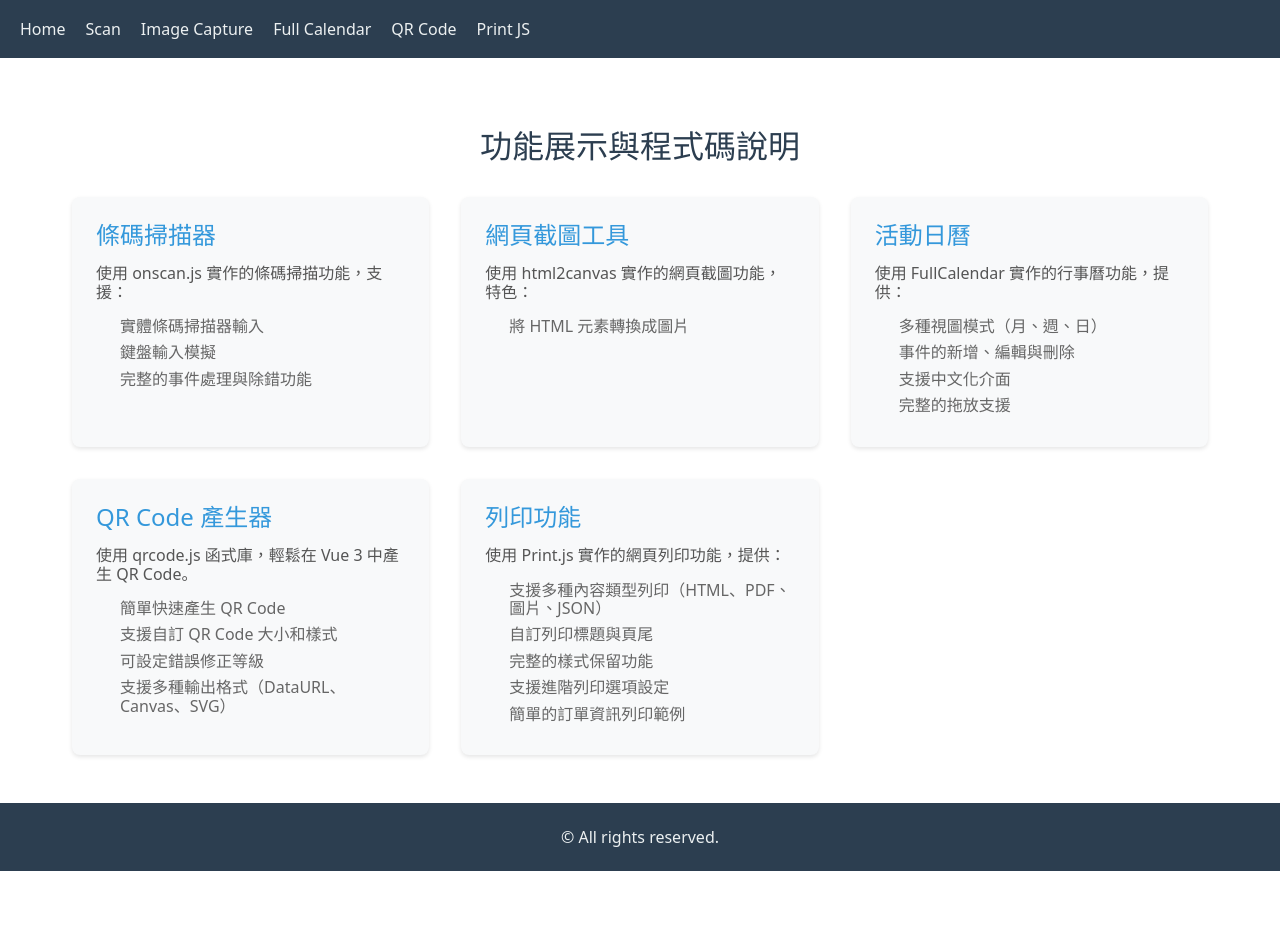
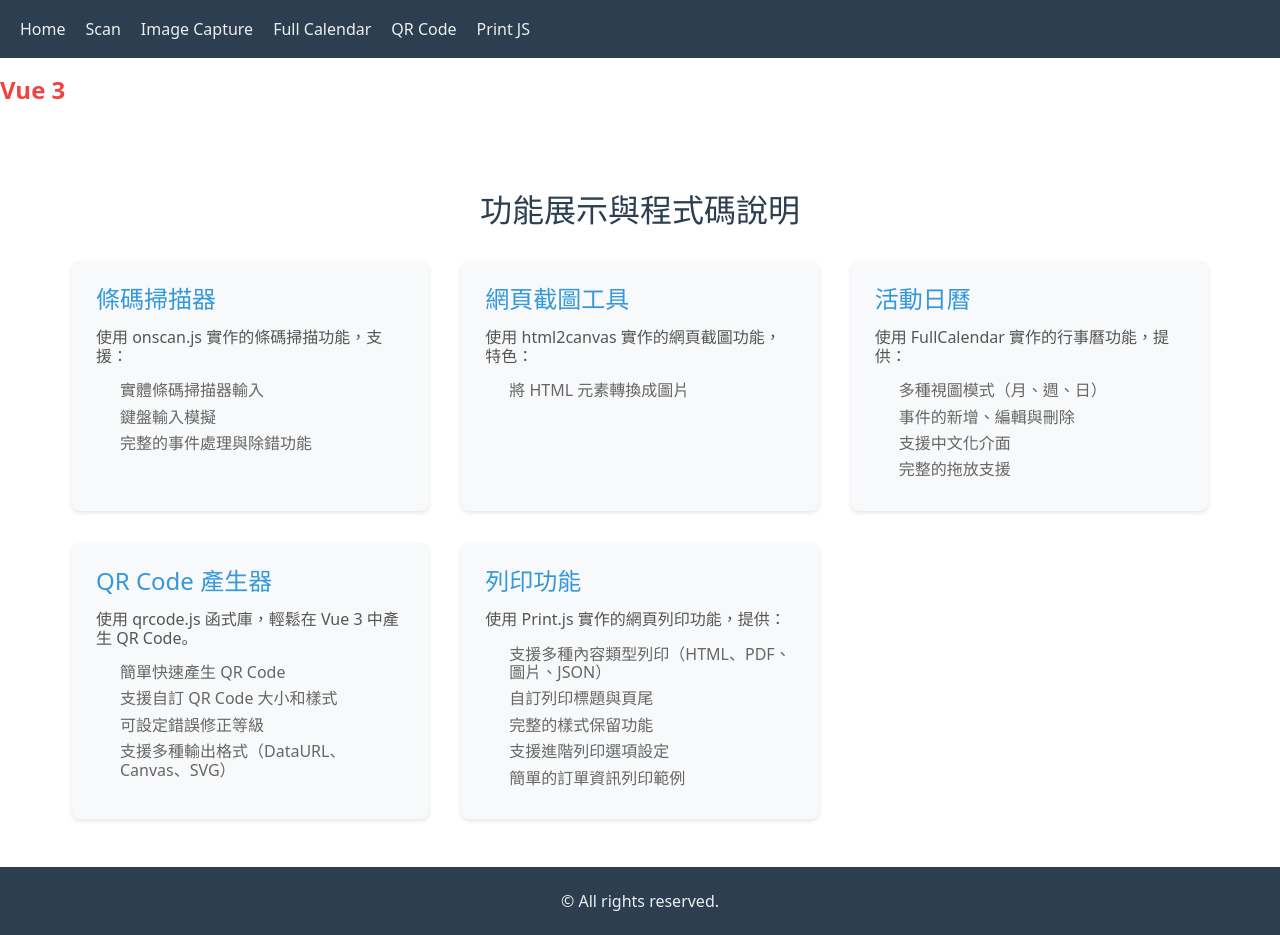
Before and after one commit to danny-sbr/library-explain, a Vue app: page / in a window 1280 px wide. Before the commit the page ends 871 px from the top, so only its background shows below. Built offline with nearby package versions, Linux system fonts and the light colour scheme.

Commit message:
style: add vue 3 heading with tailwind styling

```diff
--- a/src/App.vue
+++ b/src/App.vue
@@ -11,6 +11,7 @@ import { RouterLink, RouterView } from 'vue-router'
       <RouterLink to="/qrcode">QR Code</RouterLink>
       <RouterLink to="/print-js">Print JS</RouterLink>
     </nav>
+    <h1 class="text-2xl font-bold text-red-500">Vue 3</h1>
   </header>
 
   <article class="container">
```
